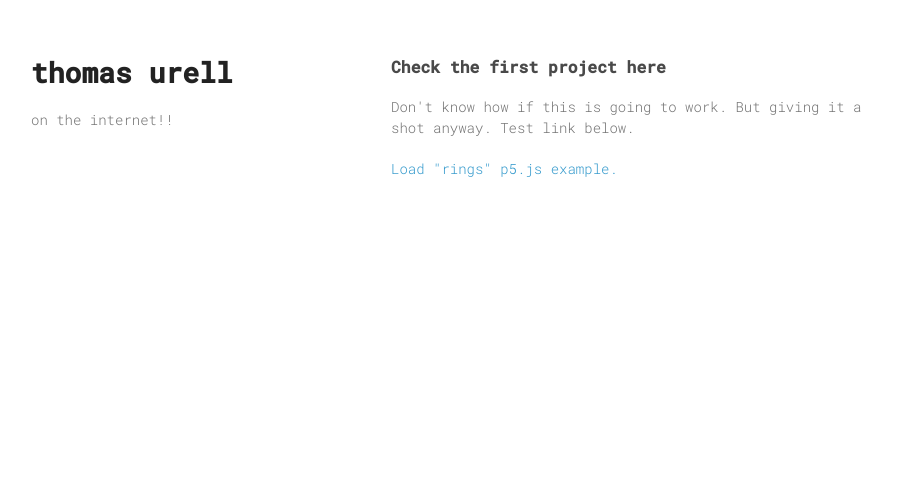
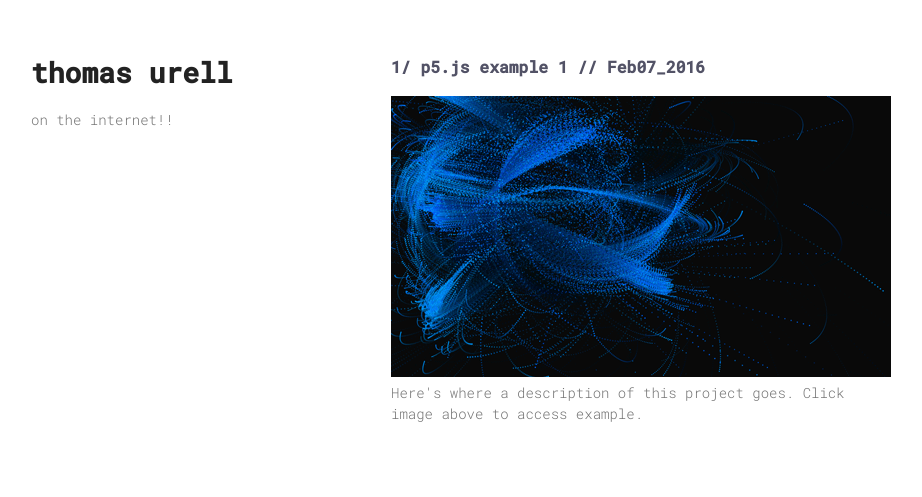
Before and after one commit to tomurell/tomurell.github.io, a plain HTML site: page index.html in a window 1280 px wide. Shown: the whole page, without its empty margins (179-1101 px from the left). Drawn offline with Linux system fonts and the light colour scheme.

Commit message:
update_site

```diff
--- a/index.html
+++ b/index.html
@@ -3,7 +3,7 @@
   <head>
     <meta charset="utf-8">
     <meta http-equiv="X-UA-Compatible" content="chrome=1">
-    <title>tomurell.gituub.io by tomurell</title>
+    <title>on the internet!!</title>
 
     <link href='https://fonts.googleapis.com/css?family=Roboto+Mono:400,300,300italic,400italic,500,500italic' rel='stylesheet' type='text/css'>
     <link rel="stylesheet" href="stylesheets/styles.css">
@@ -19,43 +19,20 @@
         <h1>thomas urell</h1>
         <p>on the internet!!</p>
 
+      </header>
+      <section>
+
+<h3>
+<p class="view"><a href="https://tomurell.github.io/rings">1/ p5.js example 1 // Feb07_2016</a></h3>
+
+          <a href="https://tomurell.github.io/rings"> <img src="take2.png" alt="project screenshot" style="width:500px;height:281px;"> </a>
 
 
+<p>Here's where a description of this project goes. Click image above to access example.</p>
 
-      </header>
-      <section>
-        <h3>
-Check the first project here</h3>
 
-<p>Don't know how if this is going to work. But giving it a shot anyway. Test link below.</p>
+<p>
 
-<p class="view"><a href="https://tomurell.github.io/rings">Load "rings" p5.js example.</a></p>
-
-<!--<h3>
-<a id="designer-templates" class="anchor" href="#designer-templates" aria-hidden="true"><span aria-hidden="true" class="octicon octicon-link"></span></a>Designer Templates</h3>
-
-<p>We’ve crafted some handsome templates for you to use. Go ahead and click 'Continue to layouts' to browse through them. You can easily go back to edit your page before publishing. After publishing your page, you can revisit the page generator and switch to another theme. Your Page content will be preserved.</p>
-
-<h3>
-<a id="creating-pages-manually" class="anchor" href="#creating-pages-manually" aria-hidden="true"><span aria-hidden="true" class="octicon octicon-link"></span></a>Creating pages manually</h3>
-
-<p>If you prefer to not use the automatic generator, push a branch named <code>gh-pages</code> to your repository to create a page manually. In addition to supporting regular HTML content, GitHub Pages support Jekyll, a simple, blog aware static site generator. Jekyll makes it easy to create site-wide headers and footers without having to copy them across every page. It also offers intelligent blog support and other advanced templating features.</p>
-
-<h3>
-<a id="authors-and-contributors" class="anchor" href="#authors-and-contributors" aria-hidden="true"><span aria-hidden="true" class="octicon octicon-link"></span></a>Authors and Contributors</h3>
-
-<p>You can <a href="https://help.github.com/articles/basic-writing-and-formatting-syntax/#mentioning-users-and-teams" class="user-mention">@mention</a> a GitHub username to generate a link to their profile. The resulting <code>&lt;a&gt;</code> element will link to the contributor’s GitHub Profile. For example: In 2007, Chris Wanstrath (<a href="https://github.com/defunkt" class="user-mention">@defunkt</a>), PJ Hyett (<a href="https://github.com/pjhyett" class="user-mention">@pjhyett</a>), and Tom Preston-Werner (<a href="https://github.com/mojombo" class="user-mention">@mojombo</a>) founded GitHub.</p>
-
-<h3>
-<a id="support-or-contact" class="anchor" href="#support-or-contact" aria-hidden="true"><span aria-hidden="true" class="octicon octicon-link"></span></a>Support or Contact</h3>
-
-<p>Having trouble with Pages? Check out our <a href="https://help.github.com/pages">documentation</a> or <a href="https://github.com/contact">contact support</a> and we’ll help you sort it out.</p>
-      </section>
-      <footer>
-        <p><small>Hosted on GitHub Pages &mdash; Theme by <a href="https://github.com/orderedlist">orderedlist</a></small></p>
-      </footer>
-    </div>
-    <script src="javascripts/scale.fix.js"></script>
-    -->
+          </p>
   </body>
 </html>
--- a/stylesheets/styles.css
+++ b/stylesheets/styles.css
@@ -26,31 +26,31 @@ h1 {
 }
 
 h2 {
-  color:#393939;
+  color:#292933;
 }
 
 h3, h4, h5, h6 {
-  color:#494949;
+  color:#292933;
 }
 
 a {
-  color:#39c;
+  color:#525266;
   text-decoration:none;
 }
 
 a:hover {
-  color:#069;
+  color:#3d3d4d;
 }
 
 a small {
   font-size:11px;
-  color:#777;
+  color:#525266;
   margin-top:-0.3em;
   display:block;
 }
 
 a:hover small {
-  color:#777;
+  color:#3d3d4d;
 }
 
 .wrapper {
```
Also changed, not shown: take2.png (added).
